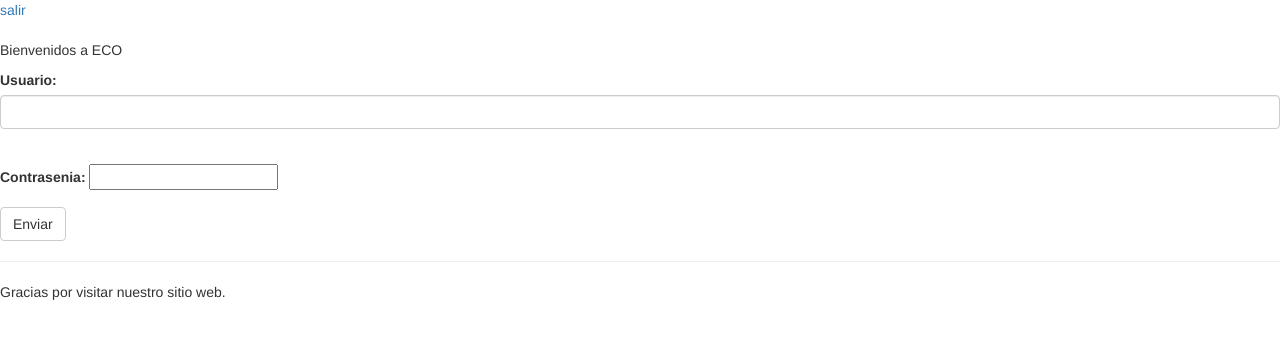
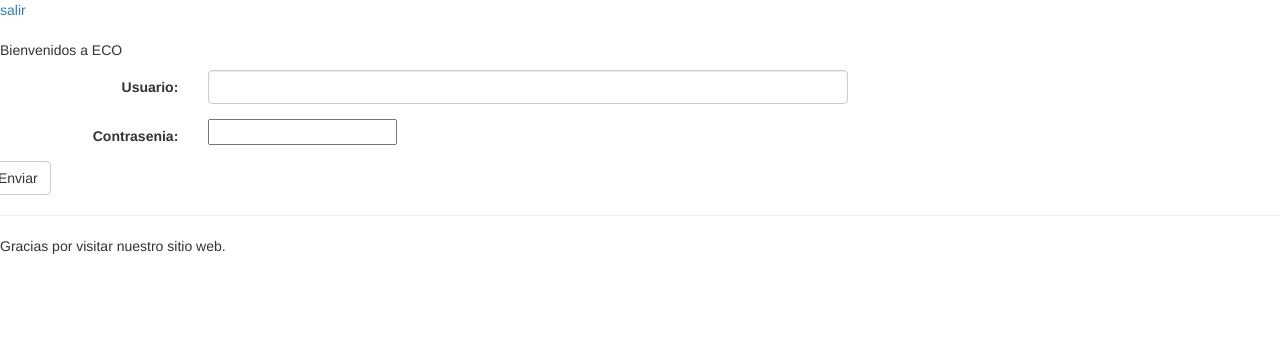
Before and after one commit to j-j94/salaBelleza, a Django app: page / in a window 1280 px wide. Shown: the top 339 px of the page. Run offline with Django 3.2, Linux system fonts and the light colour scheme; some libraries are stand-ins or nearby versions.

Commit message:
Update bienvenida.html

```diff
--- a/salonBelleza/salonBelleza/templates/bienvenida.html
+++ b/salonBelleza/salonBelleza/templates/bienvenida.html
@@ -6,15 +6,21 @@
 {% block title %}Bienvenida{% endblock %}
 {% block content %}
     <p>{{ mensaje }}</p>
-    <form action="/login" method="post">{%csrf_token%}
+    <div class="row">
+        <form class="form-horizontal" style="margin: center;" action="/login" method="post">{%csrf_token%}
             <div class="form-group">
-            <label for="us">Usuario: </label>
-            <input type="text" class="form-control" name="usuario" id="us" required><br>
+                <label class="control-label col-sm-2" for="us">Usuario: </label>
+                <div class="col-sm-6">
+                    <input type="text" class="form-control" name="usuario" id="us" required>
+                </div>
             </div>
             <div class="form-group">
-            <label for="con">Contrasenia: </label>
-            <input type="password" name="contrasenia" id="con" required><br>
+                <label class="control-label col-sm-2" for="con">Contrasenia: </label>
+                <div class="col-sm-6">
+                    <input type="password" name="contrasenia" id="con" required>
+                </div>
             </div>
             <input type="submit" class="btn btn-default" value="Enviar"/>
         </form>
+    </div>
 {% endblock %}
```
Lines whose indentation alone changed are shown as unchanged.
